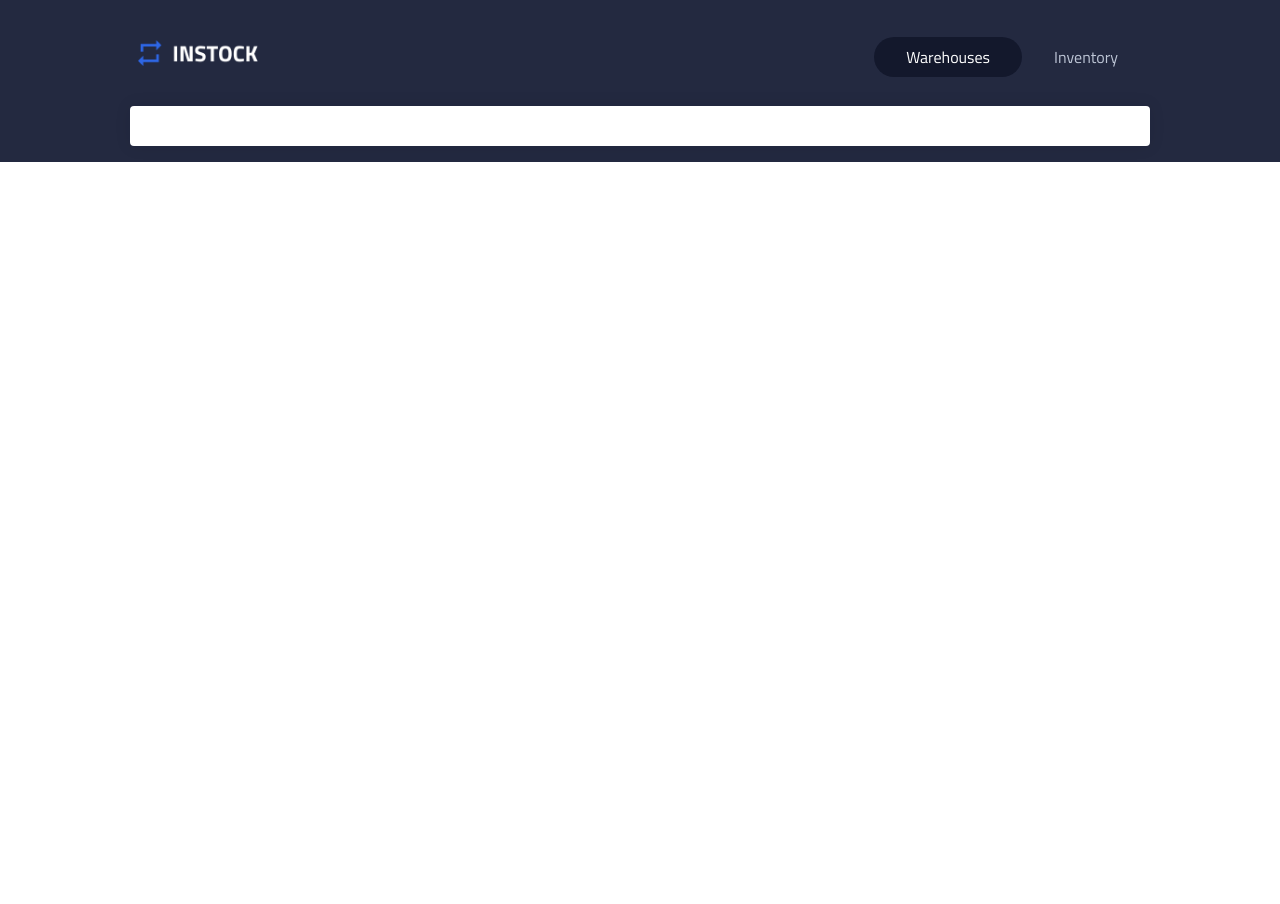
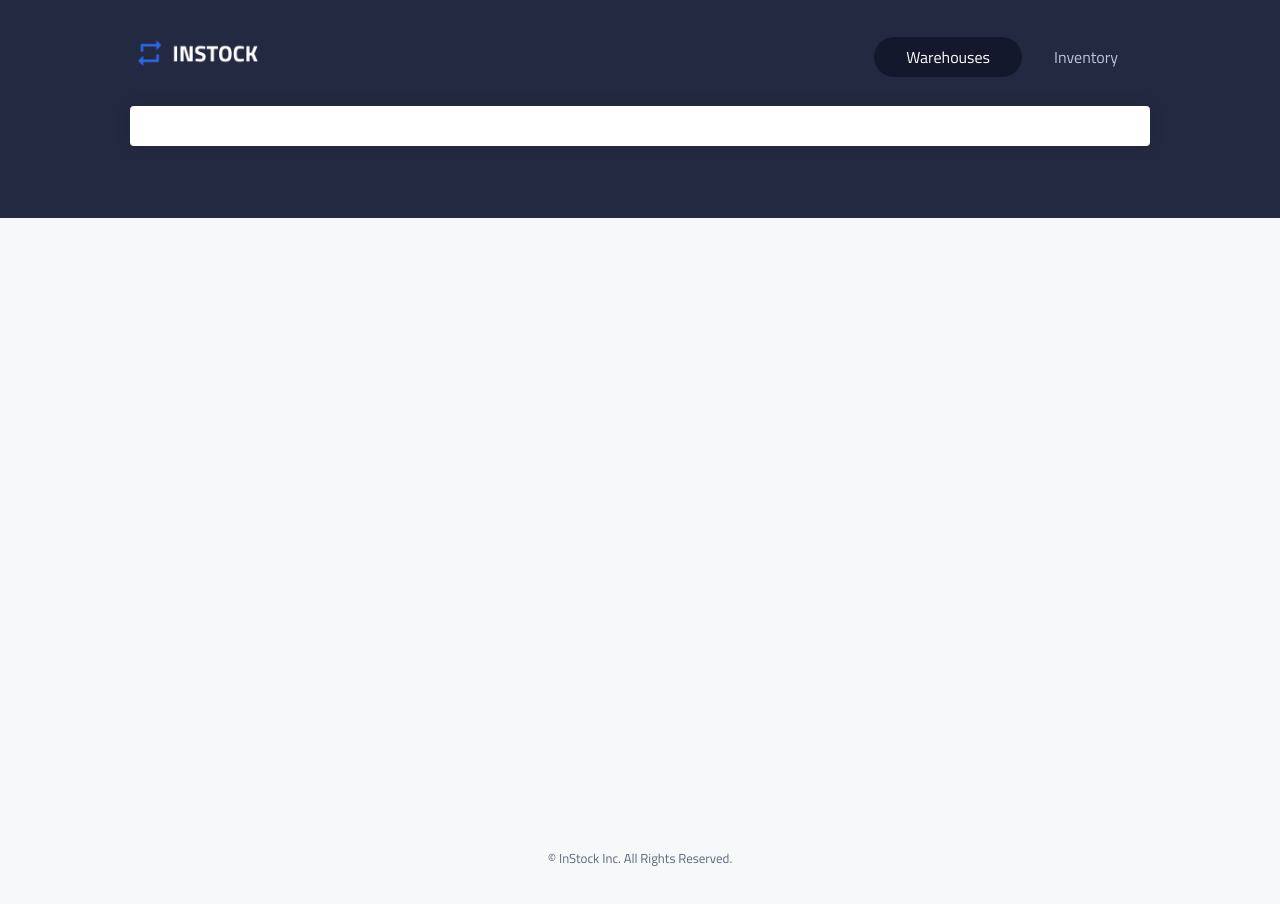
Before and after one commit to akashchauhan96/elaine-instock, a React (Create React App) app: page /add-inventory-item in a window 1280 px wide. Before the commit the page ends 800 px from the top, so only its background shows below. Built offline with nearby package versions, Linux system fonts and the light colour scheme.

Commit message:
Complete footer section

```diff
--- a/src/App.js
+++ b/src/App.js
@@ -8,26 +8,37 @@ import InventoryItem from "./pages/InventoryItem/InventoryItem";
 import EditInventoryItem from "./pages/EditInventoryItem/EditInventoryItem";
 import AddInventoryItem from "./pages/AddInventoryItem/AddInventoryItem";
 import Header from "./Components/Header/Header";
+import Footer from "./Components/Footer/Footer";
 import "./App.scss";
 
 function App() {
   return (
     <>
-      <BrowserRouter>
+      <BrowserRouter className="browser-router">
         <Header />
         <div className="main__background">
           <div className="main__content">
             <Routes>
               <Route path="/" element={<WarehouseList />} />
-                  <Route path="/warehouse/:warehouseId" element={<SelectedWarehouse />} />
+              <Route
+                path="/warehouse/:warehouseId"
+                element={<SelectedWarehouse />}
+              />
               <Route path="/add-warehouse" element={<AddWarehouse />} />
               <Route path="/edit-warehouse" element={<EditWarehouse />} />
               <Route path="/inventory" element={<InventoryList />} />
               <Route path="/inventory/:id" element={<InventoryItem />} />
-                  <Route path="/edit-inventory-item" element={<EditInventoryItem />} />
-                  <Route path="/add-inventory-item" element={<AddInventoryItem />} />
+              <Route
+                path="/edit-inventory-item"
+                element={<EditInventoryItem />}
+              />
+              <Route
+                path="/add-inventory-item"
+                element={<AddInventoryItem />}
+              />
             </Routes>
           </div>
+          <Footer />
         </div>
       </BrowserRouter>
     </>
--- a/src/App.scss
+++ b/src/App.scss
@@ -12,15 +12,16 @@
 
 .main {
   &__background {
+    position: relative;
+    min-height: 100vh;
     // FYI - gradient is used to have two colours in the same div, it is not actually going to look gradient. this was the cleanest way to write this code.
     background: linear-gradient(
       to bottom,
       $dark-background-colour 3.25rem,
       $light-background-colour 0%
     );
-    height: 100%;
     width: 100%;
-    padding: 0 0 1rem 0;
+    padding: 0 0 6rem 0;
 
     @include tablet {
       background: linear-gradient(
--- /dev/null
+++ b/src/Components/Footer/Footer.jsx
@@ -0,0 +1,13 @@
+import "./Footer.scss";
+
+function Footer() {
+  return (
+    <footer className="footer">
+      <span className="footer__copyright">
+        &#169; InStock Inc. All Rights Reserved.
+      </span>
+    </footer>
+  );
+}
+
+export default Footer;
--- /dev/null
+++ b/src/Components/Footer/Footer.scss
@@ -0,0 +1,19 @@
+@use "../../styles/partials/colours" as *;
+@use "../../styles/partials/fonts" as *;
+@use "../../styles/partials/mixins" as *;
+
+.footer {
+  display: flex;
+  justify-content: center;
+  position: absolute;
+  bottom: 0;
+  width: 100%;
+  margin: 2.5rem 0;
+
+  &__copyright {
+    color: $header-colour;
+    font-size: 0.8125rem;
+    line-height: 1rem;
+    font-weight: 400;
+  }
+}
```
Lines whose indentation alone changed are shown as unchanged.
